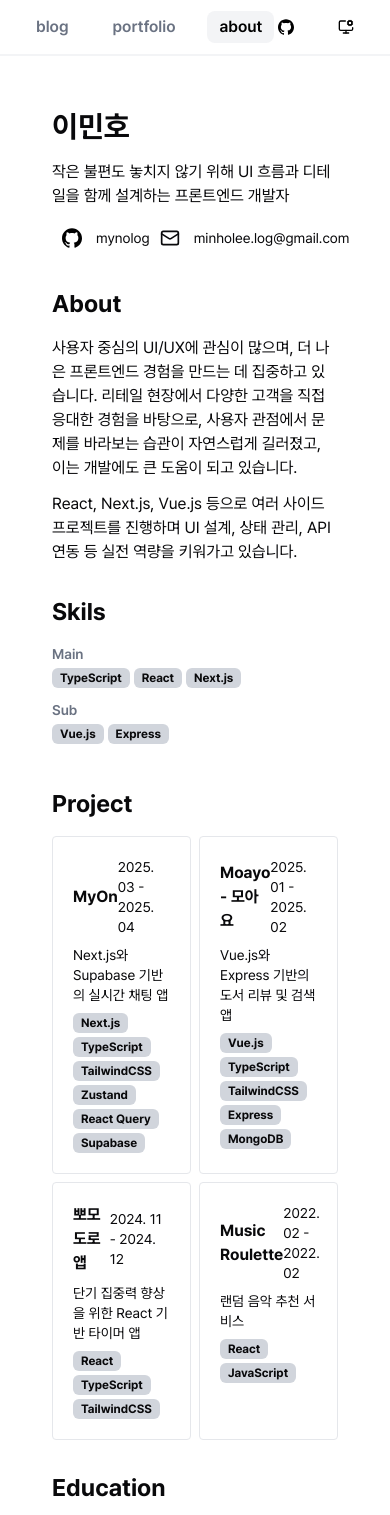
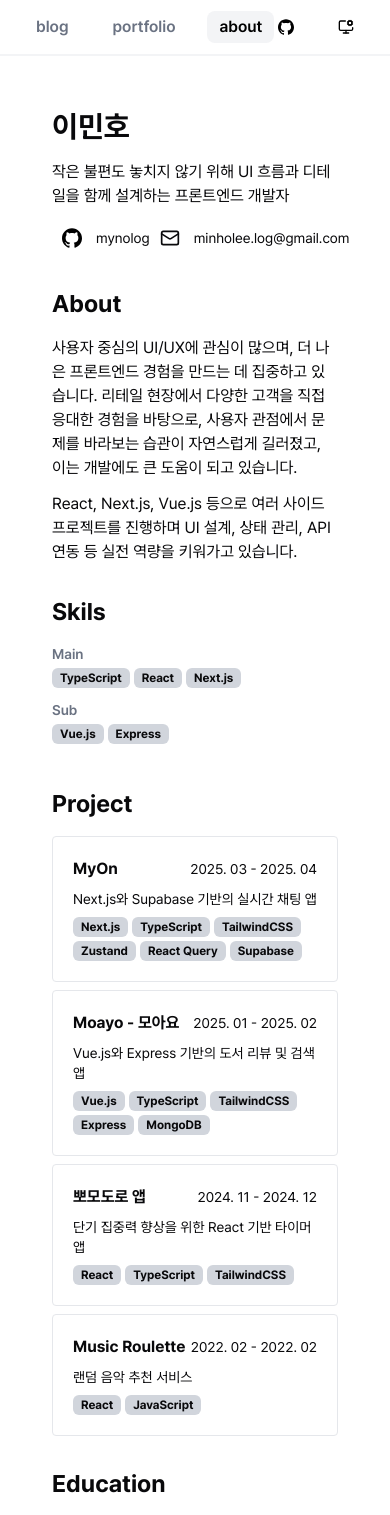
Before and after one commit to mynolog/mynolog-blog, a Next.js app: page /about in a window 390 px wide. Shown: the top 1515 px of the page. Built offline with nearby package versions, Linux system fonts and the light colour scheme.

Commit message:
style: About 페이지 내 Project 영역 반응형 UI 적용

```diff
--- a/src/app/about/page.tsx
+++ b/src/app/about/page.tsx
@@ -42,7 +42,7 @@
       </section>
       <section className="w-full">
         <h3 className="py-4 text-2xl font-bold">Project</h3>
-        <div className="grid grid-cols-2 gap-2">
+        <div className="grid grid-cols-1 gap-2 md:grid-cols-2">
           <div className="rounded border border-gray-200 p-5 dark:border-gray-700">
             <div className="flex w-full items-center justify-between">
               <h4 className="font-bold">
```
